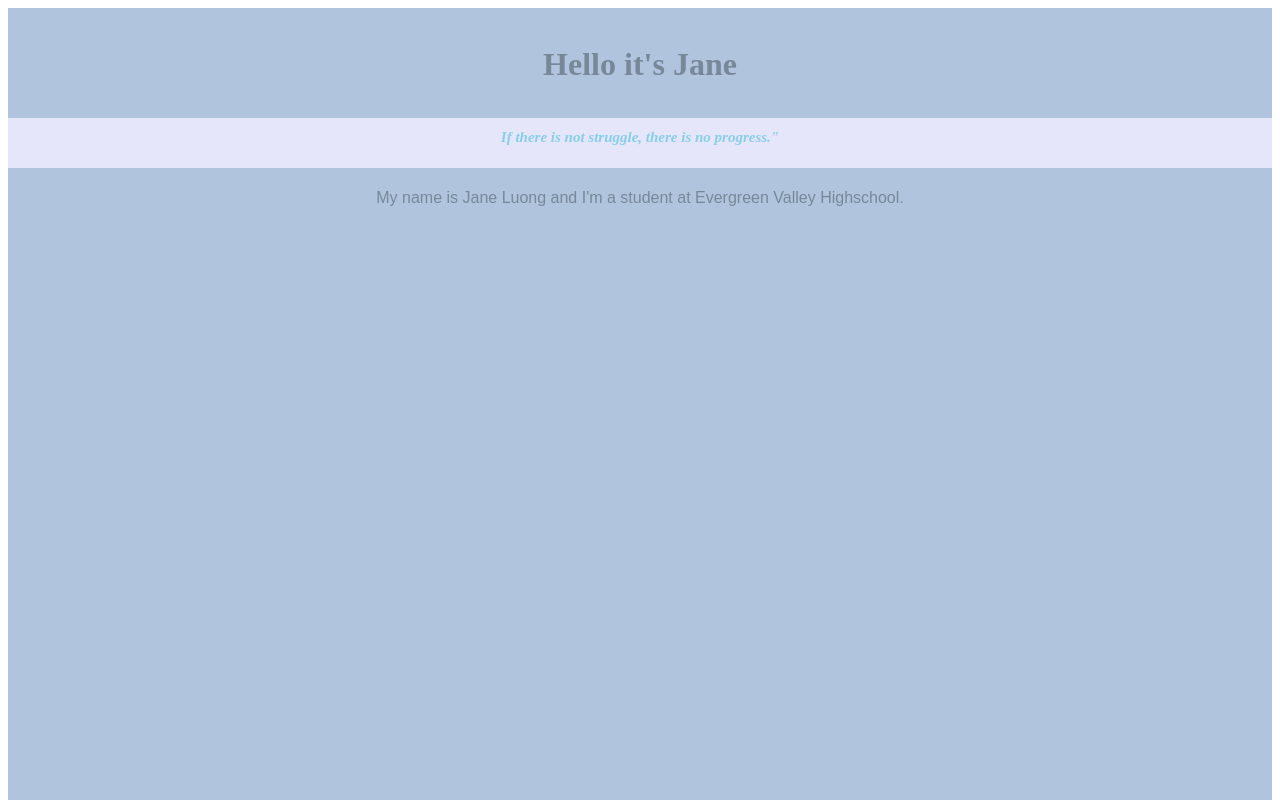
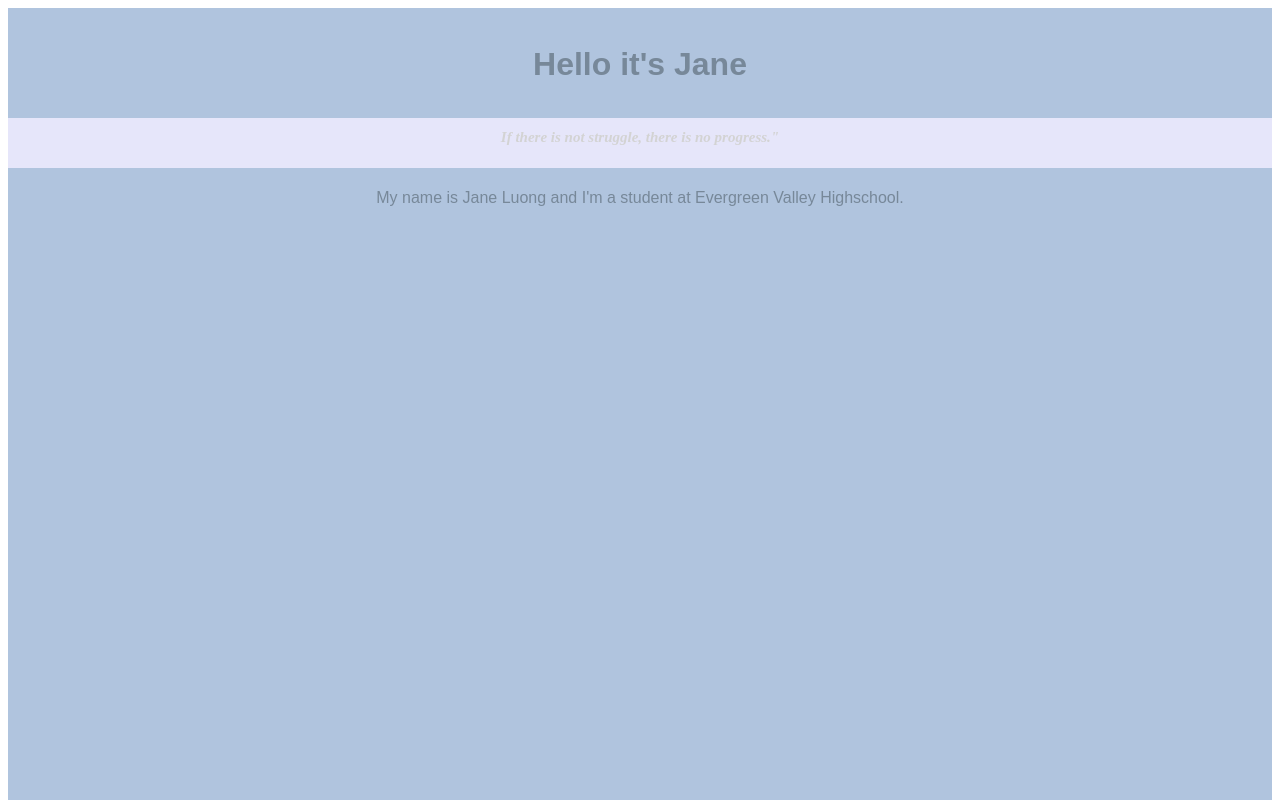
Before and after one commit to neateye/neateye.github.io, a plain HTML site: page index.html in a window 1280 px wide. Shown: the top 800 px of the page. Drawn offline with Linux system fonts and the light colour scheme.

Commit message:
color and font changes

```diff
--- a/main.css
+++ b/main.css
@@ -1,6 +1,7 @@
 #header {
     background-color:lightsteelblue;
     text-align:center;
+    font-family:Arial;
     color:lightslategrey;
     line-height:50px;
     height:90px;
@@ -11,7 +12,7 @@
     background-color:lavender;
     text-align:center;
     font-size:10px;
-    color:skyblue;
+    color:lightgrey;
     line-height:5px;
     height:40px;
     padding:5px;
@@ -26,6 +27,6 @@
 }
 
 p {
-  font-family: Arial;
+  font-family:Arial;
   color: lightslategrey;
 }
```
